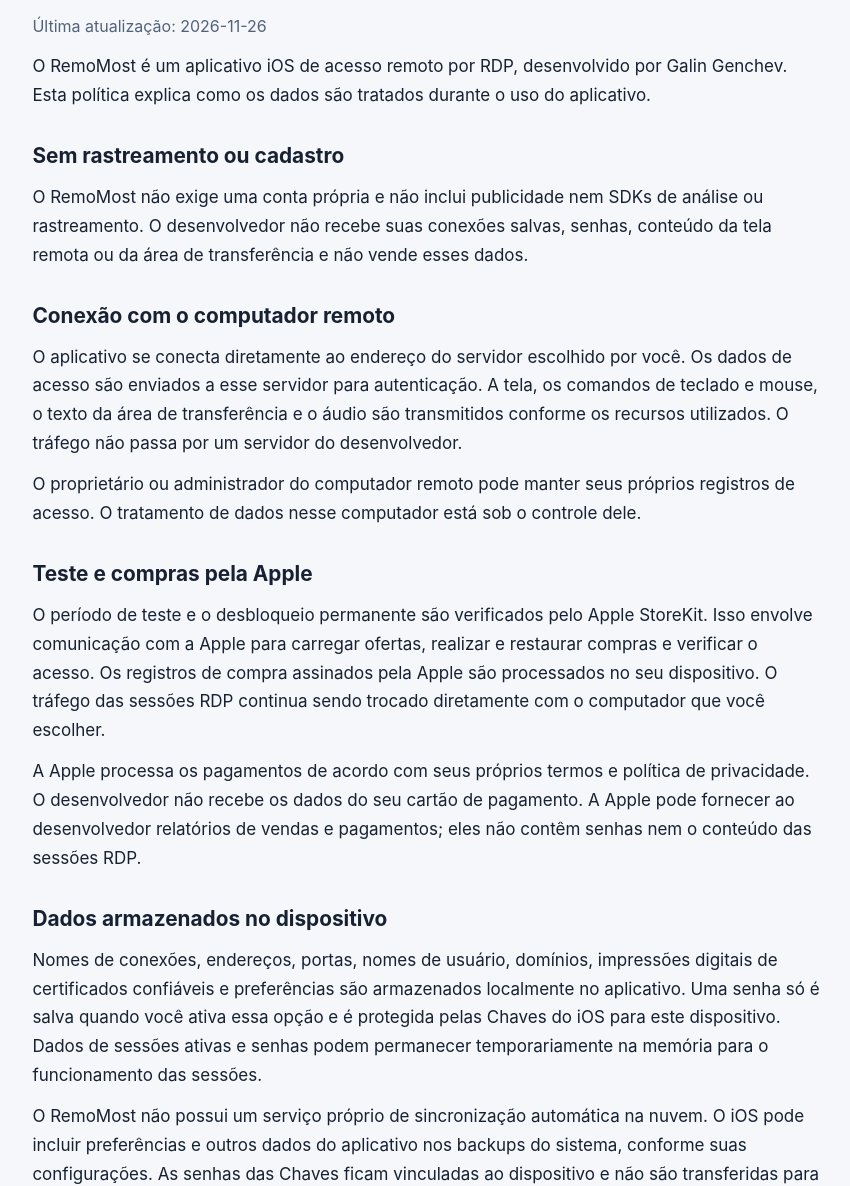
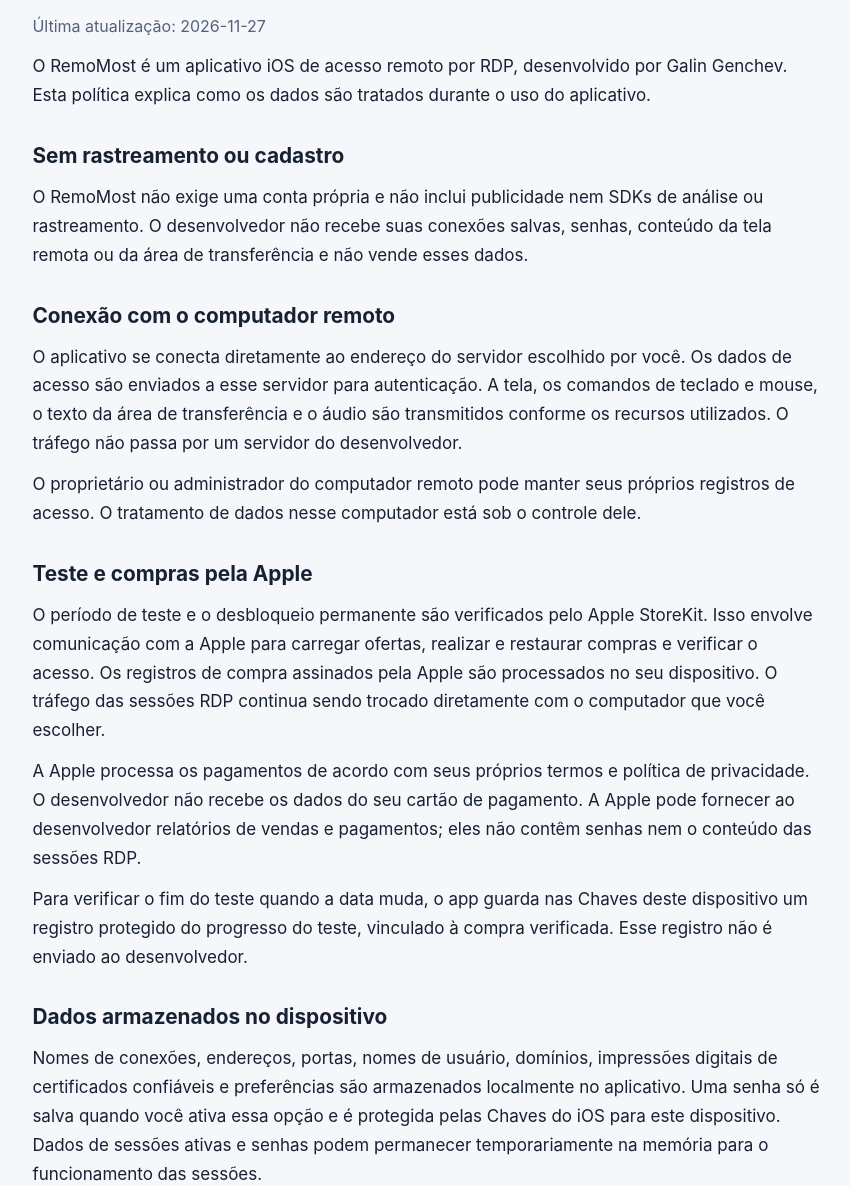
Before and after one commit to g1kata/remomost-support, a plain HTML site: page docs/privacy/pt-BR/index.html in a window 1280 px wide. Shown: the part 261-1447 px from the top of the page, without its empty margins (214-1064 px from the left). Drawn offline with Linux system fonts and the light colour scheme.

Commit message:
Document local trial protection in Portuguese privacy policy

```diff
--- a/docs/privacy/pt-BR/index.html
+++ b/docs/privacy/pt-BR/index.html
@@ -42,14 +42,15 @@ footer { margin-top: 2.5rem; border-top: 1px solid var(--line); padding-top: .5r
 <header><div class="brand">RemoMost</div><nav aria-label="RemoMost"><a href="../../index.html">Suporte</a><a href="./index.html" aria-current="page">Privacidade</a></nav><nav aria-label="Idioma"><a href="../bg/index.html" lang="bg" hreflang="bg">Български</a><a href="../index.html" lang="en" hreflang="en">English</a><a href="../de/index.html" lang="de" hreflang="de">Deutsch</a><a href="../es/index.html" lang="es" hreflang="es">Español</a><a href="../fr/index.html" lang="fr" hreflang="fr">Français</a><a href="../it/index.html" lang="it" hreflang="it">Italiano</a><a href="../ru/index.html" lang="ru" hreflang="ru">Русский</a><a href="../pt-BR/index.html" lang="pt-BR" hreflang="pt-BR" aria-current="page">Português (Brasil)</a></nav></header>
 <main>
 <h1>Política de Privacidade do RemoMost</h1>
-<p class="meta">Última atualização: <time datetime="2026-11-26">2026-11-26</time></p>
+<p class="meta">Última atualização: <time datetime="2026-11-27">2026-11-27</time></p>
 <p>O RemoMost é um aplicativo iOS de acesso remoto por RDP, desenvolvido por Galin Genchev. Esta política explica como os dados são tratados durante o uso do aplicativo.</p>
 <section aria-labelledby="overview"><h2 id="overview">Sem rastreamento ou cadastro</h2>
 <p>O RemoMost não exige uma conta própria e não inclui publicidade nem SDKs de análise ou rastreamento. O desenvolvedor não recebe suas conexões salvas, senhas, conteúdo da tela remota ou da área de transferência e não vende esses dados.</p></section><section aria-labelledby="connections"><h2 id="connections">Conexão com o computador remoto</h2>
 <p>O aplicativo se conecta diretamente ao endereço do servidor escolhido por você. Os dados de acesso são enviados a esse servidor para autenticação. A tela, os comandos de teclado e mouse, o texto da área de transferência e o áudio são transmitidos conforme os recursos utilizados. O tráfego não passa por um servidor do desenvolvedor.</p>
 <p>O proprietário ou administrador do computador remoto pode manter seus próprios registros de acesso. O tratamento de dados nesse computador está sob o controle dele.</p></section><section aria-labelledby="purchases"><h2 id="purchases">Teste e compras pela Apple</h2>
 <p>O período de teste e o desbloqueio permanente são verificados pelo Apple StoreKit. Isso envolve comunicação com a Apple para carregar ofertas, realizar e restaurar compras e verificar o acesso. Os registros de compra assinados pela Apple são processados no seu dispositivo. O tráfego das sessões RDP continua sendo trocado diretamente com o computador que você escolher.</p>
-<p>A Apple processa os pagamentos de acordo com seus próprios termos e política de privacidade. O desenvolvedor não recebe os dados do seu cartão de pagamento. A Apple pode fornecer ao desenvolvedor relatórios de vendas e pagamentos; eles não contêm senhas nem o conteúdo das sessões RDP.</p></section><section aria-labelledby="storage"><h2 id="storage">Dados armazenados no dispositivo</h2>
+<p>A Apple processa os pagamentos de acordo com seus próprios termos e política de privacidade. O desenvolvedor não recebe os dados do seu cartão de pagamento. A Apple pode fornecer ao desenvolvedor relatórios de vendas e pagamentos; eles não contêm senhas nem o conteúdo das sessões RDP.</p>
+<p>Para verificar o fim do teste quando a data muda, o app guarda nas Chaves deste dispositivo um registro protegido do progresso do teste, vinculado à compra verificada. Esse registro não é enviado ao desenvolvedor.</p></section><section aria-labelledby="storage"><h2 id="storage">Dados armazenados no dispositivo</h2>
 <p>Nomes de conexões, endereços, portas, nomes de usuário, domínios, impressões digitais de certificados confiáveis e preferências são armazenados localmente no aplicativo. Uma senha só é salva quando você ativa essa opção e é protegida pelas Chaves do iOS para este dispositivo. Dados de sessões ativas e senhas podem permanecer temporariamente na memória para o funcionamento das sessões.</p>
 <p>O RemoMost não possui um serviço próprio de sincronização automática na nuvem. O iOS pode incluir preferências e outros dados do aplicativo nos backups do sistema, conforme suas configurações. As senhas das Chaves ficam vinculadas ao dispositivo e não são transferidas para outro por meio de um backup padrão.</p></section><section aria-labelledby="clipboard-audio"><h2 id="clipboard-audio">Área de transferência e áudio</h2>
 <p>O acesso à área de transferência do telefone e a gravação de texto nela ocorrem por meio das ações de copiar e colar escolhidas por você. O texto da área de transferência remota pode ser tratado temporariamente na memória da sessão; o RemoMost não o salva em arquivo. O texto colado no Windows pode permanecer na área de transferência dele após a desconexão.</p>
```
